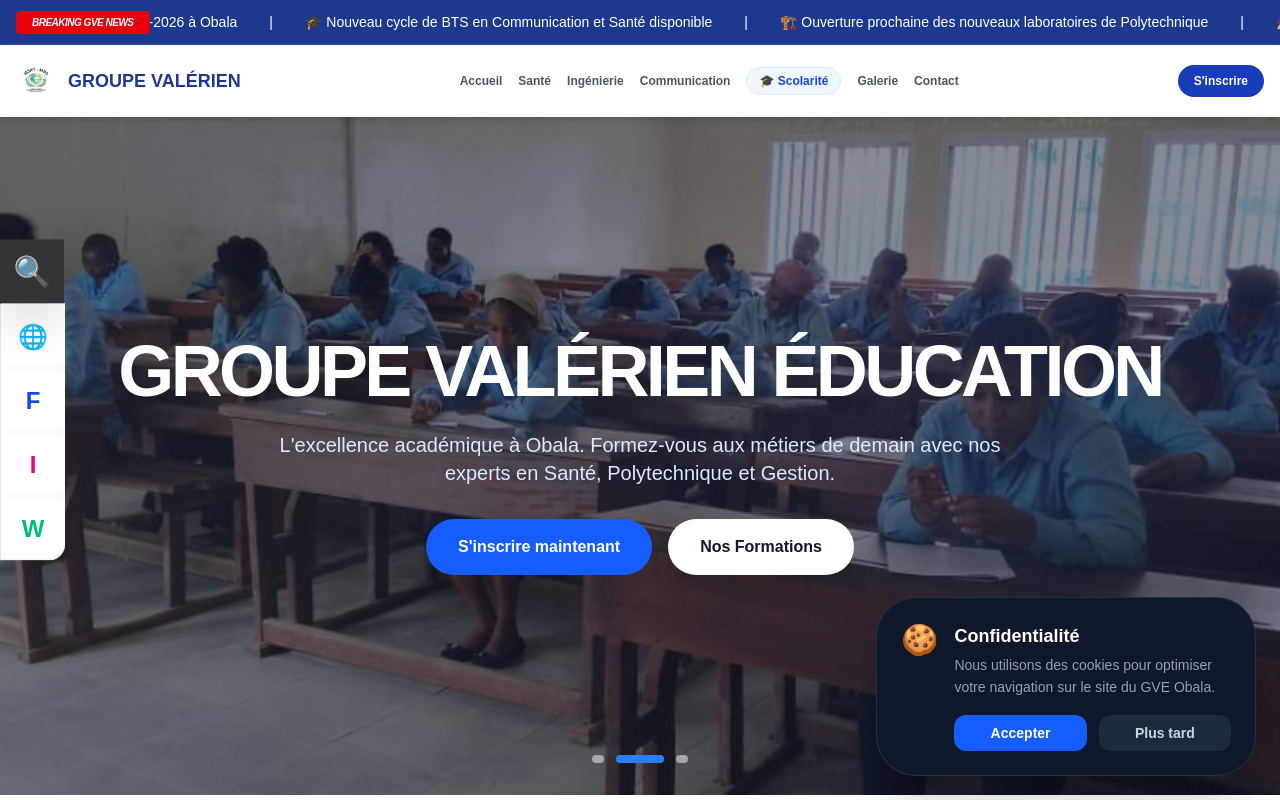
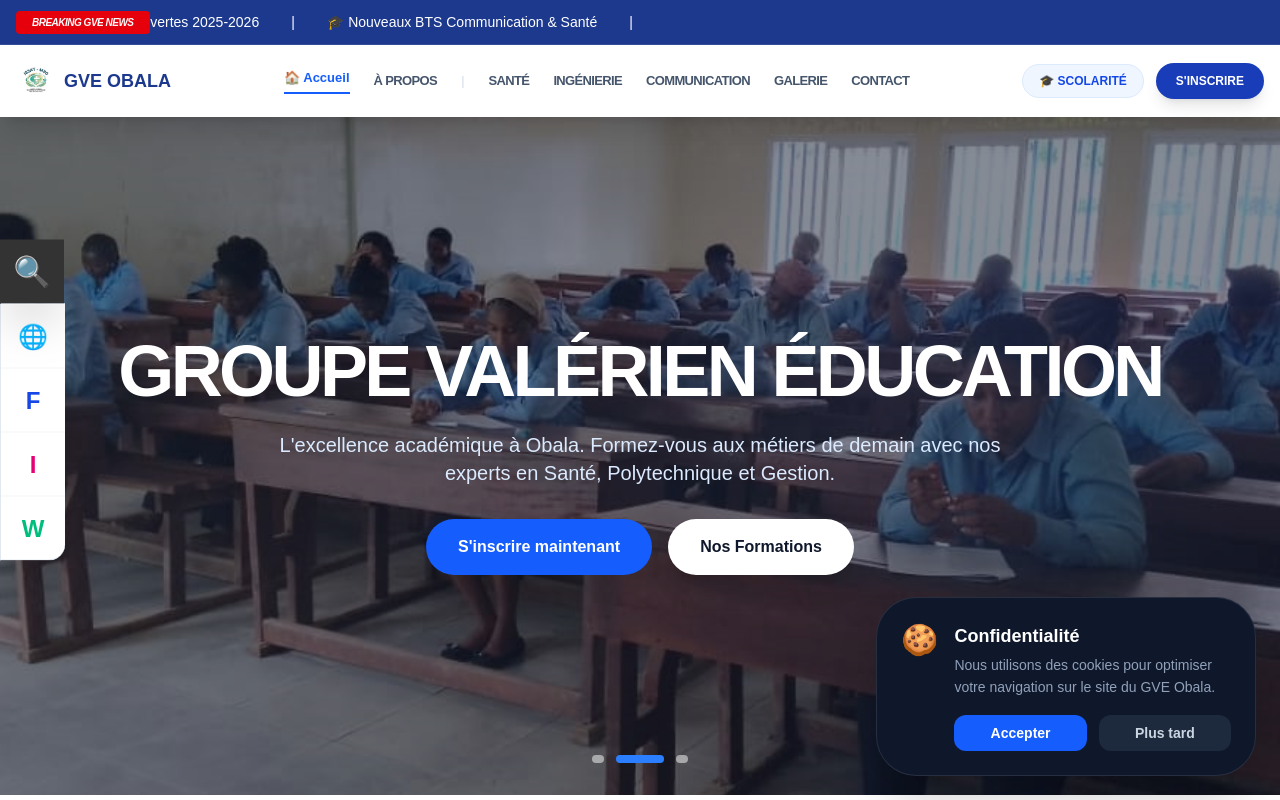
Before and after one commit to Franckdev237/institut-univ, a Next.js app: page / in a window 1280 px wide. Shown: the top 800 px of the page. Built offline with nearby package versions, Linux system fonts and the light colour scheme.

Commit message:
UI: Correction visuelle de l'onglet Accueil dans la Navbar

```diff
--- a/components/Navbar.js
+++ b/components/Navbar.js
@@ -3,56 +3,57 @@
 export default function Navbar() {
   return (
     <div className="fixed top-0 w-full z-50">
-      {/* 📢 BANDEAU BREAKING NEWS GVE */}
+      {/* 📢 BANDEAU BREAKING NEWS */}
       <div className="bg-blue-900 text-white py-2 overflow-hidden flex items-center border-b border-white/10">
         <div className="bg-red-600 px-4 py-1 text-[10px] font-black uppercase italic tracking-tighter animate-pulse shrink-0 ml-4 rounded">
           Breaking GVE News
         </div>
         <div className="relative flex overflow-x-hidden font-medium text-sm">
           <div className="animate-marquee whitespace-nowrap py-1">
-            <span className="mx-4">🚀 Inscriptions ouvertes pour l'année 2025-2026 à Obala</span>
+            <span className="mx-4">🚀 Inscriptions ouvertes 2025-2026</span>
             <span className="mx-4">|</span>
-            <span className="mx-4">🎓 Nouveau cycle de BTS en Communication et Santé disponible</span>
-            <span className="mx-4">|</span>
-            <span className="mx-4">🏗️ Ouverture prochaine des nouveaux laboratoires de Polytechnique</span>
-            <span className="mx-4">|</span>
-          </div>
-          {/* On double le texte pour l'effet de boucle infinie */}
-          <div className="absolute top-0 animate-marquee2 whitespace-nowrap py-1">
-            <span className="mx-4">🚀 Inscriptions ouvertes pour l'année 2025-2026 à Obala</span>
-            <span className="mx-4">|</span>
-            <span className="mx-4">🎓 Nouveau cycle de BTS en Communication et Santé disponible</span>
-            <span className="mx-4">|</span>
-            <span className="mx-4">🏗️ Ouverture prochaine des nouveaux laboratoires de Polytechnique</span>
+            <span className="mx-4">🎓 Nouveaux BTS Communication & Santé</span>
             <span className="mx-4">|</span>
           </div>
         </div>
       </div>
 
-      {/* TA NAVBAR ACTUELLE (Légèrement ajustée pour coller au bandeau) */}
-      <nav className="bg-white/95 backdrop-blur-md shadow-md p-4 flex justify-between items-center">
-        {/* ... Ton code actuel du logo ... */}
-        <a href="/" className="flex items-center space-x-3 group">
+      {/* NAVBAR PRINCIPALE */}
+      <nav className="bg-white shadow-xl p-4 flex justify-between items-center">
+        {/* LOGO */}
+        <a href="/" className="flex items-center space-x-2 shrink-0">
           <img src="/logo.png" alt="Logo" className="w-10 h-10 object-contain" />
-          <div className="flex flex-col">
-            <span className="text-lg font-bold text-blue-900 leading-none">GROUPE VALÉRIEN</span>
-          </div>
+          <span className="text-lg font-black text-blue-900 hidden sm:block">GVE OBALA</span>
         </a>
 
-        {/* Menu Desktop */}
-        <div className="hidden md:flex space-x-4 items-center font-semibold text-gray-600 text-[12px]">
-           <a href="/" className="hover:text-blue-800">Accueil</a>
-           <a href="/sante">Santé</a>
-           <a href="/polytechnique">Ingénierie</a>
-           <a href="/gestion">Communication</a>
-           <a href="/scolarite" className="text-blue-700 bg-blue-50 px-3 py-1 rounded-full border border-blue-100">🎓 Scolarité</a>
-           <a href="/galerie">Galerie</a>
-           <a href="/contact">Contact</a>
+        {/* MENU DESKTOP (Vérifie bien cette partie) */}
+        <div className="hidden lg:flex items-center space-x-6 font-bold text-slate-600 text-[13px]">
+           {/* ACCUEIL - Mis en avant avec une icône */}
+           <a href="/" className="flex items-center gap-1 text-blue-600 hover:text-blue-800 border-b-2 border-blue-600 pb-1">
+             🏠 Accueil
+           </a>
+
+           <a href="/a-propos" className="hover:text-blue-900 transition-colors uppercase tracking-tighter">À Propos</a>
+
+           {/* Séparateur discret */}
+           <span className="text-slate-200">|</span>
+
+           <a href="/sante" className="hover:text-blue-900 transition-colors uppercase tracking-tighter">Santé</a>
+           <a href="/polytechnique" className="hover:text-blue-900 transition-colors uppercase tracking-tighter">Ingénierie</a>
+           <a href="/gestion" className="hover:text-blue-900 transition-colors uppercase tracking-tighter">Communication</a>
+           <a href="/galerie" className="hover:text-blue-900 transition-colors uppercase tracking-tighter">Galerie</a>
+           <a href="/contact" className="hover:text-blue-900 transition-colors uppercase tracking-tighter">Contact</a>
         </div>
 
-        <a href="/admissions" className="bg-blue-800 text-white px-4 py-2 rounded-full font-bold text-xs">
-          S'inscrire
-        </a>
+        {/* BOUTONS DROITE */}
+        <div className="flex items-center gap-3">
+          <a href="/scolarite" className="hidden md:block text-blue-700 bg-blue-50 px-4 py-2 rounded-full border border-blue-100 font-bold text-xs uppercase">
+            🎓 Scolarité
+          </a>
+          <a href="/admissions" className="bg-blue-800 text-white px-5 py-2.5 rounded-full font-black text-xs uppercase shadow-lg hover:bg-slate-900 transition transform active:scale-95">
+            S'inscrire
+          </a>
+        </div>
       </nav>
     </div>
   );
```
